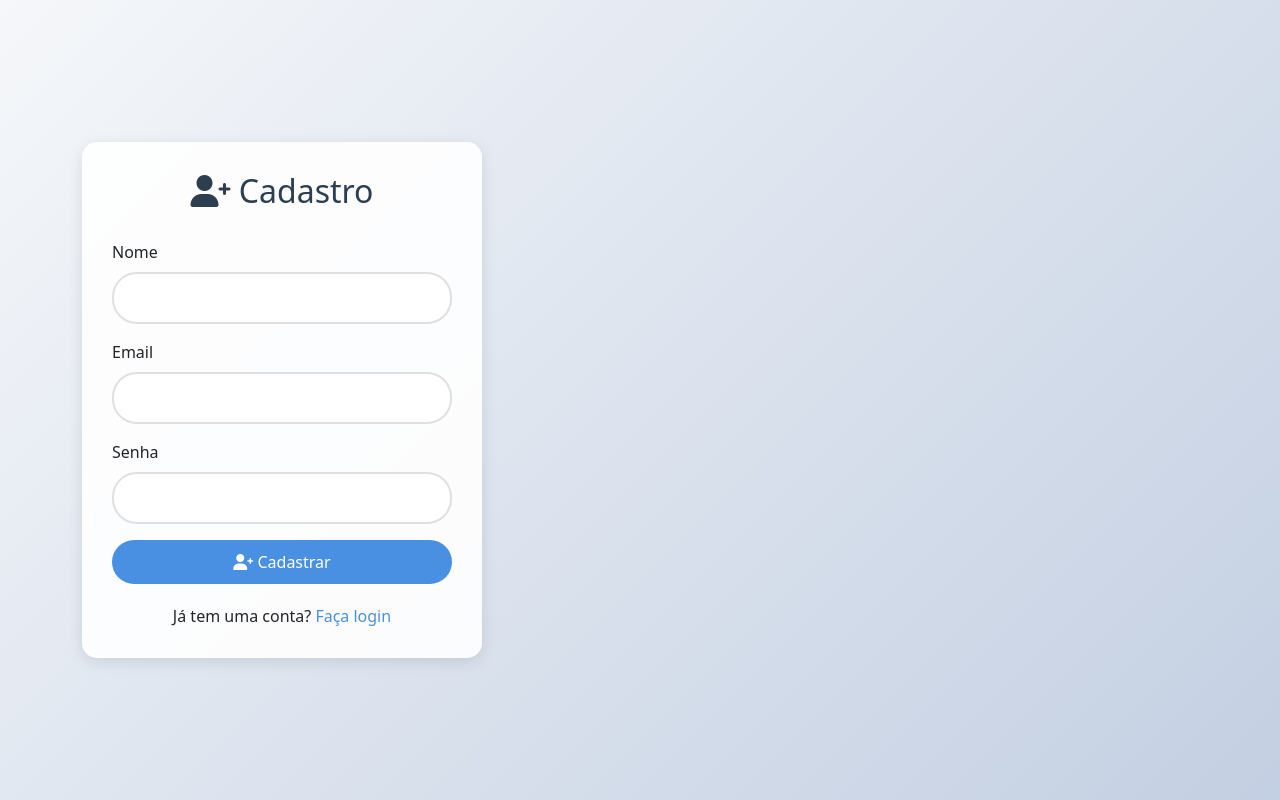
After one commit to pedroarasa/nossoanucio, a Flask app: page /register in a window 1280 px wide. The commit adds this page. Run offline with Flask 3, Linux system fonts and the light colour scheme.

Commit message:
Minha modificação: descr

```diff
--- a/app.py
+++ b/app.py
@@ -1,6 +1,7 @@
-from flask import Flask, render_template, request, redirect, url_for, flash, jsonify, send_file
+from flask import Flask, render_template, request, redirect, url_for, flash, jsonify, send_file, session
 from flask_sqlalchemy import SQLAlchemy
 from werkzeug.utils import secure_filename
+from werkzeug.security import generate_password_hash, check_password_hash
 import os
 from datetime import datetime
 import base64
@@ -15,6 +16,22 @@ app.config['MAX_CONTENT_LENGTH'] = 16 * 1024 * 1024  # 16MB max
 
 db = SQLAlchemy(app)
 
+class User(db.Model):
+    __tablename__ = 'users'
+    id = db.Column(db.Integer, primary_key=True)
+    email = db.Column(db.String(120), unique=True, nullable=False)
+    password_hash = db.Column(db.String(128), nullable=False)
+    name = db.Column(db.String(100), nullable=False)
+    created_at = db.Column(db.DateTime, default=datetime.utcnow)
+    images = db.relationship('Image', backref='owner', lazy=True)
+    reactions = db.relationship('Reaction', backref='user', lazy=True)
+
+    def set_password(self, password):
+        self.password_hash = generate_password_hash(password)
+
+    def check_password(self, password):
+        return check_password_hash(self.password_hash, password)
+
 class Image(db.Model):
     __tablename__ = 'image'
     id = db.Column(db.Integer, primary_key=True)
@@ -23,10 +40,10 @@ class Image(db.Model):
     description = db.Column(db.Text)
     image_data = db.Column(db.LargeBinary, nullable=False)
     image_type = db.Column(db.String(20), nullable=False)
-    likes = db.Column(db.Integer, default=0)
-    dislikes = db.Column(db.Integer, default=0)
     upload_date = db.Column(db.DateTime, default=datetime.utcnow)
+    user_id = db.Column(db.Integer, db.ForeignKey('users.id'), nullable=False)
     additional_images = db.relationship('AdditionalImage', backref='main_image', lazy=True, cascade="all, delete-orphan")
+    reactions = db.relationship('Reaction', backref='image', lazy=True)
 
     def __repr__(self):
         return f'<Image {self.name}>'
@@ -42,11 +59,64 @@ class AdditionalImage(db.Model):
     def __repr__(self):
         return f'<AdditionalImage {self.id}>'
 
+class Reaction(db.Model):
+    __tablename__ = 'reactions'
+    id = db.Column(db.Integer, primary_key=True)
+    user_id = db.Column(db.Integer, db.ForeignKey('users.id'), nullable=False)
+    image_id = db.Column(db.Integer, db.ForeignKey('image.id'), nullable=False)
+    is_like = db.Column(db.Boolean, nullable=False)
+    created_at = db.Column(db.DateTime, default=datetime.utcnow)
+
 with app.app_context():
     db.create_all()
 
+@app.route('/login', methods=['GET', 'POST'])
+def login():
+    if request.method == 'POST':
+        email = request.form.get('email')
+        password = request.form.get('password')
+        user = User.query.filter_by(email=email).first()
+
+        if user and user.check_password(password):
+            session['user_id'] = user.id
+            session['user_name'] = user.name
+            flash('Login realizado com sucesso!')
+            return redirect(url_for('index'))
+        else:
+            flash('Email ou senha incorretos')
+    return render_template('login.html')
+
+@app.route('/register', methods=['GET', 'POST'])
+def register():
+    if request.method == 'POST':
+        email = request.form.get('email')
+        name = request.form.get('name')
+        password = request.form.get('password')
+
+        if User.query.filter_by(email=email).first():
+            flash('Email já cadastrado')
+            return redirect(url_for('register'))
+
+        user = User(email=email, name=name)
+        user.set_password(password)
+        db.session.add(user)
+        db.session.commit()
+
+        flash('Cadastro realizado com sucesso!')
+        return redirect(url_for('login'))
+    return render_template('register.html')
+
+@app.route('/logout')
+def logout():
+    session.clear()
+    flash('Logout realizado com sucesso!')
+    return redirect(url_for('login'))
+
 @app.route('/')
 def index():
+    if 'user_id' not in session:
+        return redirect(url_for('login'))
+
     images = Image.query.order_by(Image.upload_date.desc()).all()
     return render_template('index.html', images=images)
 
@@ -70,6 +140,9 @@ def get_additional_image(image_id, index):
 
 @app.route('/upload', methods=['POST'])
 def upload():
+    if 'user_id' not in session:
+        return redirect(url_for('login'))
+
     if 'images' not in request.files:
         flash('Nenhum arquivo selecionado')
         return redirect(url_for('index'))
@@ -98,7 +171,8 @@ def upload():
         phone=request.form['phone'],
         description=request.form['description'],
         image_data=main_image_data,
-        image_type=main_image_type
+        image_type=main_image_type,
+        user_id=session['user_id']
     )
     db.session.add(new_image)
     db.session.commit()
@@ -183,17 +257,53 @@ def add_images():
 
 @app.route('/like/<int:image_id>', methods=['POST'])
 def like(image_id):
+    if 'user_id' not in session:
+        return jsonify({'error': 'Usuário não logado'}), 401
+
     image = Image.query.get_or_404(image_id)
-    image.likes += 1
+    user_id = session['user_id']
+
+    # Verifica se já existe uma reação
+    reaction = Reaction.query.filter_by(user_id=user_id, image_id=image_id).first()
+
+    if reaction:
+        if reaction.is_like:
+            return jsonify({'error': 'Você já curtiu esta imagem'}), 400
+        reaction.is_like = True
+    else:
+        reaction = Reaction(user_id=user_id, image_id=image_id, is_like=True)
+        db.session.add(reaction)
+
     db.session.commit()
-    return jsonify({'likes': image.likes})
+    return jsonify({
+        'likes': Reaction.query.filter_by(image_id=image_id, is_like=True).count(),
+        'dislikes': Reaction.query.filter_by(image_id=image_id, is_like=False).count()
+    })
 
 @app.route('/dislike/<int:image_id>', methods=['POST'])
 def dislike(image_id):
+    if 'user_id' not in session:
+        return jsonify({'error': 'Usuário não logado'}), 401
+
     image = Image.query.get_or_404(image_id)
-    image.dislikes += 1
+    user_id = session['user_id']
+
+    # Verifica se já existe uma reação
+    reaction = Reaction.query.filter_by(user_id=user_id, image_id=image_id).first()
+
+    if reaction:
+        if not reaction.is_like:
+            return jsonify({'error': 'Você já não curtiu esta imagem'}), 400
+        reaction.is_like = False
+    else:
+        reaction = Reaction(user_id=user_id, image_id=image_id, is_like=False)
+        db.session.add(reaction)
+
     db.session.commit()
-    return jsonify({'dislikes': image.dislikes})
+    return jsonify({
+        'likes': Reaction.query.filter_by(image_id=image_id, is_like=True).count(),
+        'dislikes': Reaction.query.filter_by(image_id=image_id, is_like=False).count()
+    })
 
 @app.route('/delete/<int:image_id>', methods=['POST'])
 def delete_image(image_id):
--- /dev/null
+++ b/templates/register.html
@@ -0,0 +1,123 @@
+<!DOCTYPE html>
+<html lang="pt-BR">
+<head>
+    <meta charset="UTF-8">
+    <meta name="viewport" content="width=device-width, initial-scale=1.0">
+    <title>Cadastro - Galeria de Imagens</title>
+    <link href="https://cdn.jsdelivr.net/npm/bootstrap@5.3.0/dist/css/bootstrap.min.css" rel="stylesheet">
+    <link href="https://cdnjs.cloudflare.com/ajax/libs/font-awesome/6.0.0/css/all.min.css" rel="stylesheet">
+    <style>
+        :root {
+            --primary-color: #4a90e2;
+            --secondary-color: #2c3e50;
+        }
+
+        body {
+            background: linear-gradient(135deg, #f5f7fa 0%, #c3cfe2 100%);
+            min-height: 100vh;
+            display: flex;
+            align-items: center;
+            justify-content: center;
+        }
+
+        .register-card {
+            background: rgba(255, 255, 255, 0.9);
+            border-radius: 15px;
+            padding: 30px;
+            box-shadow: 0 4px 15px rgba(0,0,0,0.1);
+            width: 100%;
+            max-width: 400px;
+        }
+
+        .register-title {
+            color: var(--secondary-color);
+            text-align: center;
+            margin-bottom: 30px;
+        }
+
+        .btn-register {
+            background: var(--primary-color);
+            border: none;
+            padding: 10px 20px;
+            border-radius: 25px;
+            width: 100%;
+            color: white;
+            font-weight: 500;
+            transition: all 0.3s ease;
+        }
+
+        .btn-register:hover {
+            background: var(--secondary-color);
+            transform: translateY(-2px);
+        }
+
+        .form-control {
+            border-radius: 25px;
+            padding: 12px;
+            border: 2px solid #e0e0e0;
+        }
+
+        .form-control:focus {
+            border-color: var(--primary-color);
+            box-shadow: none;
+        }
+
+        .login-link {
+            text-align: center;
+            margin-top: 20px;
+        }
+
+        .login-link a {
+            color: var(--primary-color);
+            text-decoration: none;
+        }
+
+        .login-link a:hover {
+            color: var(--secondary-color);
+        }
+    </style>
+</head>
+<body>
+    <div class="container">
+        <div class="register-card">
+            <h2 class="register-title">
+                <i class="fas fa-user-plus"></i> Cadastro
+            </h2>
+
+            {% with messages = get_flashed_messages() %}
+                {% if messages %}
+                    {% for message in messages %}
+                        <div class="alert alert-info">
+                            <i class="fas fa-info-circle"></i> {{ message }}
+                        </div>
+                    {% endfor %}
+                {% endif %}
+            {% endwith %}
+
+            <form action="{{ url_for('register') }}" method="post">
+                <div class="mb-3">
+                    <label for="name" class="form-label">Nome</label>
+                    <input type="text" class="form-control" id="name" name="name" required>
+                </div>
+                <div class="mb-3">
+                    <label for="email" class="form-label">Email</label>
+                    <input type="email" class="form-control" id="email" name="email" required>
+                </div>
+                <div class="mb-3">
+                    <label for="password" class="form-label">Senha</label>
+                    <input type="password" class="form-control" id="password" name="password" required>
+                </div>
+                <button type="submit" class="btn btn-register">
+                    <i class="fas fa-user-plus"></i> Cadastrar
+                </button>
+            </form>
+
+            <div class="login-link">
+                Já tem uma conta? <a href="{{ url_for('login') }}">Faça login</a>
+            </div>
+        </div>
+    </div>
+
+    <script src="https://cdn.jsdelivr.net/npm/bootstrap@5.3.0/dist/js/bootstrap.bundle.min.js"></script>
+</body>
+</html>
```
Also changed, not shown: templates/index.html (+92 -3 lines), templates/login.html (added, +119 -0 lines).
